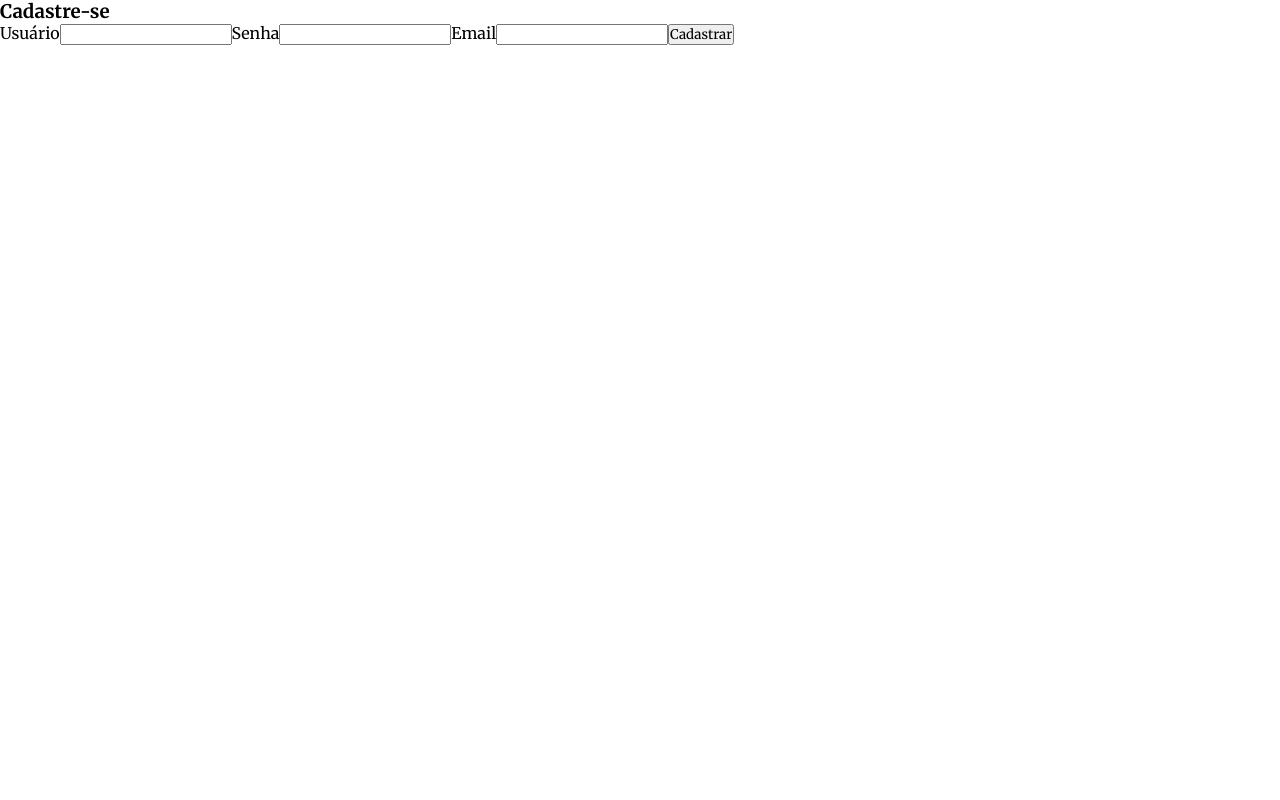
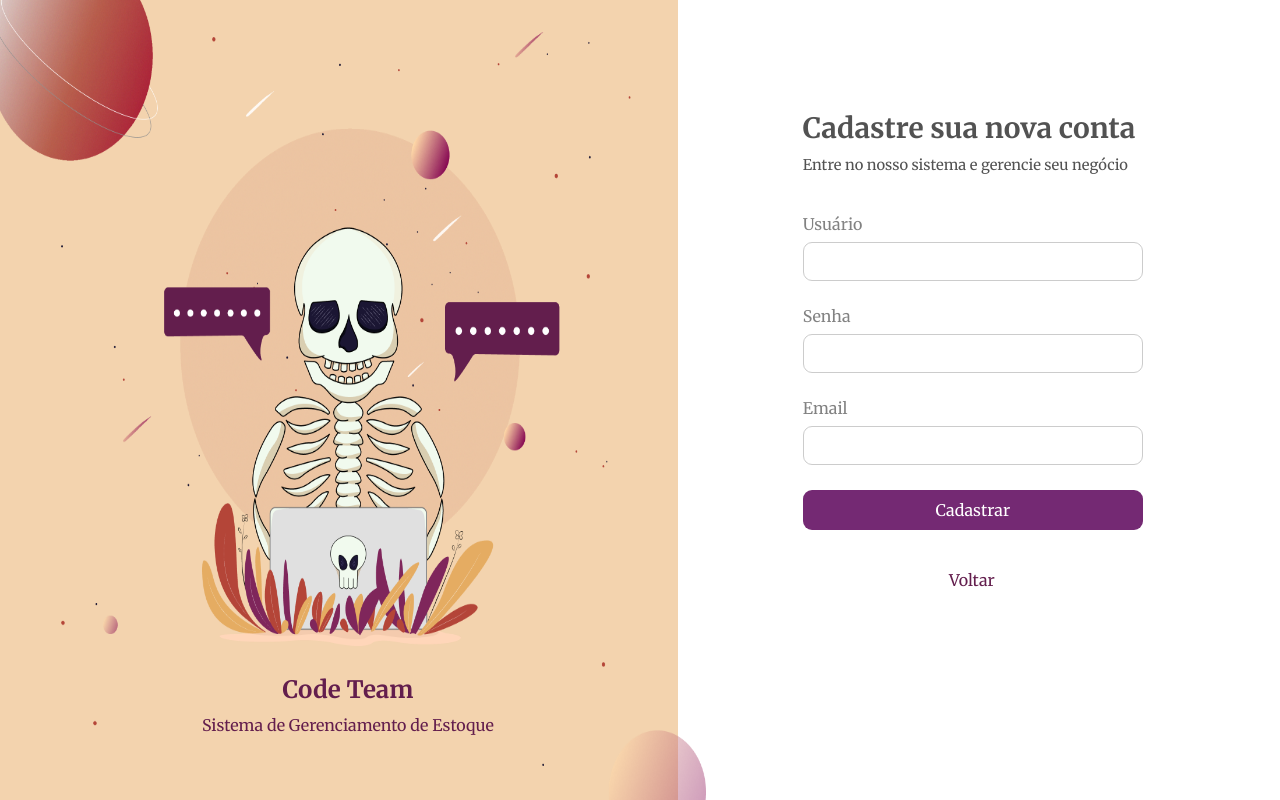
Before and after one commit to Code-Team-Jovem-Programador/front-end, a React (Create React App) app: page /register in a window 1280 px wide. Built offline with nearby package versions, Linux system fonts and the light colour scheme; a web font is replaced by a local one.

Commit message:
Tela de cadastro

```diff
--- a/package.json
+++ b/package.json
@@ -14,6 +14,7 @@
     "react-icons": "^5.4.0",
     "react-router-dom": "^7.0.2",
     "react-scripts": "5.0.1",
+    "sweetalert2": "^11.14.5",
     "web-vitals": "^2.1.4"
   },
   "scripts": {
--- a/src/components/Login.css
+++ b/src/components/Login.css
@@ -1,6 +1,3 @@
-/*Importação da fonte*/
-@import url('https://fonts.googleapis.com/css2?family=Nunito+Sans&display=swap');
-
 /*Paleta de cores*/
 :root {
   --primary-color: #631E4D;
@@ -14,7 +11,6 @@
   box-sizing: border-box;
   margin: 0;
   padding: 0;
-  font-family: "Nunito Sans", sans-serif;
 }
 
 /*Toda a tela*/
@@ -25,7 +21,7 @@
 
 /*Lado esquerdo*/
 .login-left {
-  flex: 1;
+  flex: 0 0 53%;
   background-color: var(--secondary-color);
   display: flex;
   flex-direction: column;
@@ -69,6 +65,11 @@
   max-width: 400px;
   padding: 30px;
 }
+
+.login-form input:focus {
+  background-color: white;
+}
+
 
 /*Faça login na sua conta*/
 .login-form h3 {
--- /dev/null
+++ b/src/components/RegisterForm.css
@@ -0,0 +1,155 @@
+/*Tela de cadastro geral*/
+.register-container {
+    display: flex;
+    height: 100vh;
+  }
+
+  /*Lado esquerdo - Reutilize as classes existentes da tela de login*/
+  .register-left {
+    flex: 0 0 53%;
+    background-color: var(--secondary-color);
+    display: flex;
+    flex-direction: column;
+    text-align: center;
+    position: relative;
+  }
+
+  /*Imagem de fundo*/
+  .register-image {
+    width: 104%;
+    height: 100%;
+  }
+
+  /*Slogan*/
+  .register-slogan {
+    position: absolute;
+    top: 88%;
+    left: 50%;
+    transform: translate(-47%, -50%);
+    font-size: 1rem;
+    color: var(--primary-color);
+  }
+
+  /*Code Team*/
+  .register-slogan p {
+    margin-top: 10px;
+  }
+
+  /*Lado direito*/
+  .register-right {
+    flex: 0 0 46%;
+    display: flex;
+    justify-content: center;
+    align-items: center;
+    margin-top: 80px;
+  }
+
+  /*Estilização do formulário*/
+  .register-form {
+    width: 80%;
+    max-width: 400px;
+    padding: 30px;
+    margin-bottom: auto;
+  }
+
+  .register-form h3 {
+    margin-bottom: 10px;
+    color: var(--primary-dark);
+    font-size: 28px;
+    text-wrap: nowrap;
+  }
+
+  /*Subtitulo de cadastro*/
+  .register-subtitle {
+    margin-bottom: 40px;
+    color: var(--primary-dark);
+    font-size: 0.92rem;
+    text-wrap: nowrap;
+  }
+
+  /*espaço entre senha e label*/
+  .register-form label {
+    display: block;
+    margin-bottom: 8px;
+    color: var(--primary-light);
+  }
+
+  /*Dentro do input*/
+  .register-form input {
+    display: flex;
+    width: 100%;
+    padding: 10px;
+    margin-bottom: 25px;
+    border: 1px solid #ccc;
+    border-radius: 9px;
+    color: var(--primary-dark);
+    outline: none;
+  }
+
+  .register-form input:focus {
+    background-color: white; /* Altere a cor do fundo conforme necessário */
+    border: 1px solid #742973; /* Altere a cor da borda ao focar no campo */
+  }
+
+  /*Botão de cadastro*/
+  .register-button {
+    width: 100%;
+    padding: 10px;
+    background-color: #742973;
+    color: #fff;
+    border: none;
+    border-radius: 9px;
+    font-size: 16px;
+    cursor: pointer;
+    display: flex;
+    justify-content: center;
+    align-items: center;
+    gap: 10px;
+    margin-bottom: 40px;
+  }
+
+  /*Mudar cor do botão ao passar o mouse*/
+  .register-button:hover {
+    background-color: #581c54;
+  }
+
+  /*Mensagem de erro de cadastro*/
+  .error-message {
+    color: rgb(153, 25, 25);
+    margin-bottom: 10px;
+  }
+
+  /*Mensagem de sucesso de cadastro*/
+  .success-message {
+    color: rgb(8, 116, 8);
+    margin-bottom: 10px;
+  }
+
+  /* Spinner moderno */
+.spinner {
+  display: inline-block;
+  width: 24px;
+  height: 24px;
+  border: 3px solid transparent;
+  border-top: 3px solid #fff;
+  border-right: 3px solid #fff;
+  border-radius: 50%;
+  animation: modern-spin 0.8s cubic-bezier(0.4, 0, 0.2, 1) infinite;
+}
+
+/*regra do CSS usada para criar animações*/
+@keyframes modern-spin {
+  0% {
+    transform: rotate(0deg);
+  }
+  100% {
+    transform: rotate(360deg);
+  }
+}
+
+.back-link {
+  color: var(--primary-color);
+  text-decoration: none;
+  font-size: 16px;
+  margin-left: 43%;
+}
--- a/src/components/RegisterForm.js
+++ b/src/components/RegisterForm.js
@@ -1,5 +1,8 @@
 import React, { useState } from 'react';
 import axios from 'axios';
+import Swal from 'sweetalert2'; // Importa o SweetAlert2
+import './RegisterForm.css'; // Importa os estilos
+import { useNavigate } from 'react-router-dom';
 
 const RegisterForm = () => {
   const [formData, setFormData] = useState({
@@ -7,8 +10,7 @@ const RegisterForm = () => {
     password: '',
     email: '',
   });
-  const [error, setError] = useState('');
-  const [success, setSuccess] = useState('');
+  const navigate = useNavigate();
 
   const handleChange = (e) => {
     const { name, value } = e.target;
@@ -19,21 +21,51 @@ const RegisterForm = () => {
     e.preventDefault();
 
     try {
-      const response = await axios.post('https://gerenciador-estoque-prod.onrender.com/api/register/', formData);
-      setSuccess('Usuário cadastrado com sucesso!');
-      setError('');
+      await axios.post('https://gerenciador-estoque-prod.onrender.com/api/register/', formData);
+
+      // Alerta de sucesso com SweetAlert2
+      Swal.fire({
+        title: 'Sucesso!',
+        text: 'Usuário cadastrado com sucesso!',
+        icon: 'success',
+        confirmButtonText: 'OK',
+        confirmButtonColor: '#631E4D',
+      });
+
+      setTimeout(() => navigate('/login'), 2000); // Redireciona para o login após sucesso
     } catch (error) {
-      setError('Erro ao cadastrar o usuário. Verifique os dados informados.');
-      setSuccess('');
+      // Alerta de erro com SweetAlert2
+      Swal.fire({
+        title: 'Erro!',
+        text: 'Erro ao cadastrar o usuário. Verifique os dados informados.',
+        icon: 'error',
+        confirmButtonText: 'Tentar novamente',
+        confirmButtonColor: '#631E4D',
+      });
     }
   };
 
+  const handleGoBack = () => {
+    navigate(-1)
+  }
+
   return (
     <div className="register-container">
+      <div className="register-left">
+        <img
+          src="/assets/skeleton.png"
+          alt="Skeleton Illustration"
+          className="register-image"
+        />
+        <div className="register-slogan">
+          <h2>Code Team</h2>
+          <p>Sistema de Gerenciamento de Estoque</p>
+        </div>
+      </div>
+      <div className="register-right">
         <form onSubmit={handleRegister} className="register-form">
-        <h3>Cadastre-se</h3>
-        {error && <p className="error-message">{error}</p>}
-        {success && <p className="success-message">{success}</p>}
+          <h3>Cadastre sua nova conta</h3>
+          <p className="register-subtitle">Entre no nosso sistema e gerencie seu negócio</p>
           <label htmlFor="username">Usuário</label>
           <input
             type="text"
@@ -62,7 +94,9 @@ const RegisterForm = () => {
             required
           />
           <button type="submit" className="register-button">Cadastrar</button>
+          <a href= "#" onClick={handleGoBack} className='back-link'>Voltar</a>
         </form>
+        </div>
     </div>
   );
 };
```
Also changed, not shown: 1 other file (tests, documents, lock files or other folders). Lines whose indentation alone changed are shown as unchanged.
